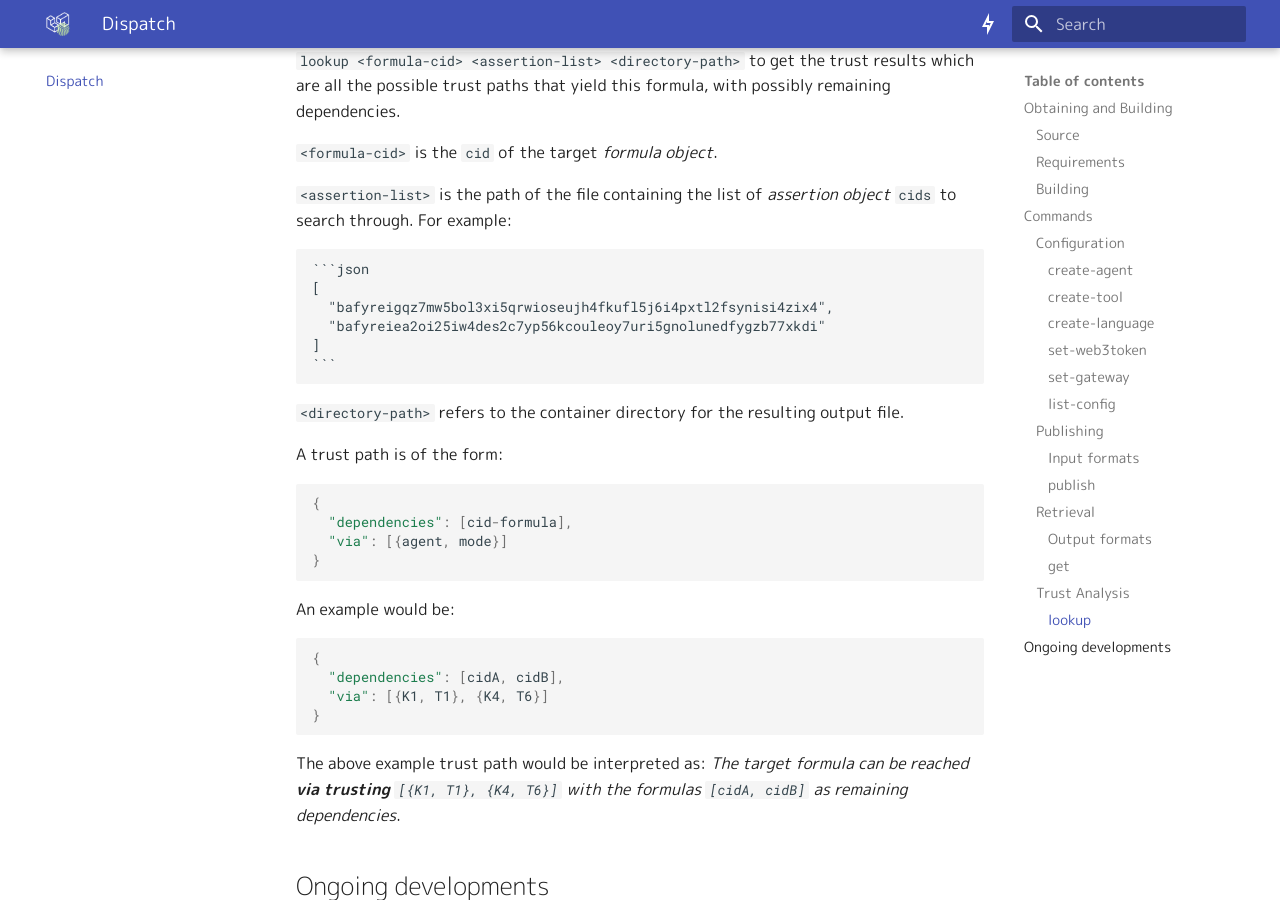
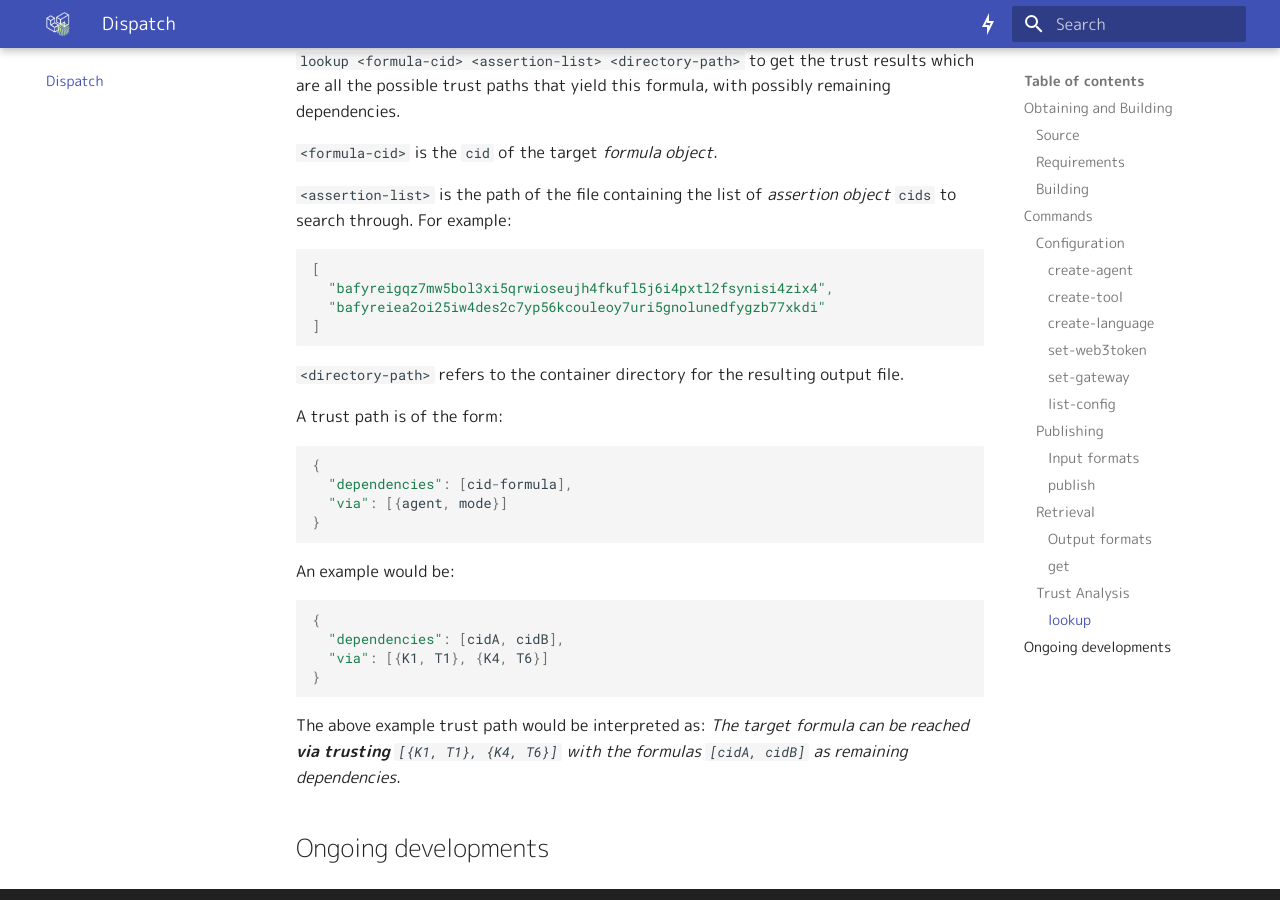
Before and after one commit to distributed-assertions/distributed-assertions.github.io, an MkDocs documentation site: the page built from docs/dispatch.md, in a window 1280 px wide and 900 px high, scrolled down 5679 px. Built offline with MkDocs 1.6.1 and Material for MkDocs 9.7.7, drawn with Linux system fonts in a browser that asks for light colours; emoji names are drawn with the system emoji font.

Commit message:
fixing code block

````diff
--- a/docs/dispatch.md
+++ b/docs/dispatch.md
@@ -201,12 +201,12 @@ This command is the starting point for DAMF trust analysis in **Dispatch**. Run
 `<assertion-list>` is the path of the file containing the list of *assertion object* `cids` to search through.
 For example:
 
-    ```json
-    [
-      "bafyreigqz7mw5bol3xi5qrwioseujh4fkufl5j6i4pxtl2fsynisi4zix4",
-      "bafyreiea2oi25iw4des2c7yp56kcouleoy7uri5gnolunedfygzb77xkdi"
-    ]
-    ```
+   ~~~~js
+   [
+     "bafyreigqz7mw5bol3xi5qrwioseujh4fkufl5j6i4pxtl2fsynisi4zix4",
+     "bafyreiea2oi25iw4des2c7yp56kcouleoy7uri5gnolunedfygzb77xkdi"
+   ]
+   ~~~~
 
 `<directory-path>` refers to the container directory for the resulting output file.
 
````
